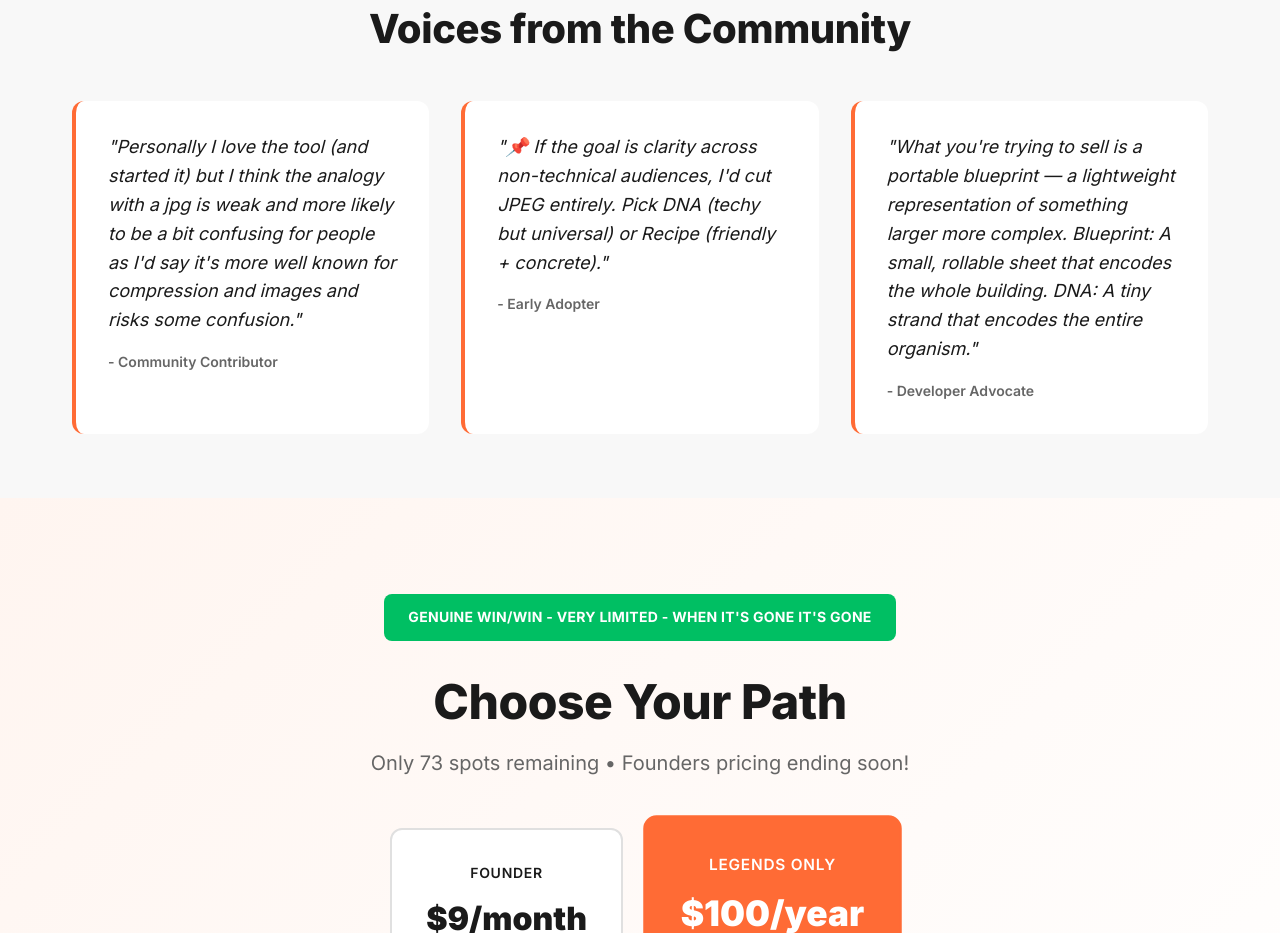
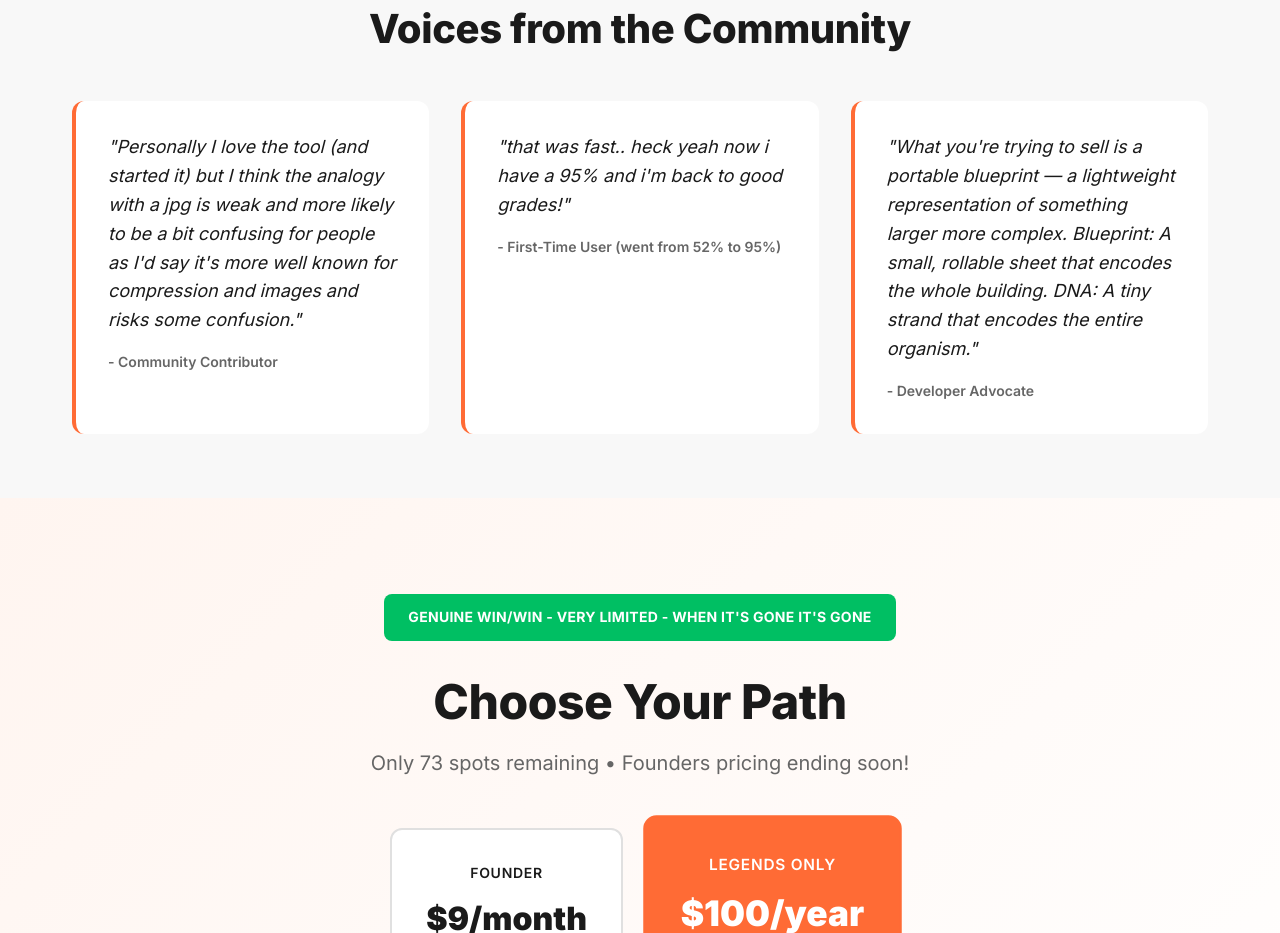
Before and after one commit to Wolfe-Jam/faf-one-svelte, a SvelteKit app: page /founders in a window 1280 px wide. Shown: the part 3280-4213 px from the top of the page. Built offline with nearby package versions, Linux system fonts and the light colour scheme.

Commit message:
feat: Add real user testimonial showing 52% to 95% improvement

```diff
--- a/src/routes/founders/+page.svelte
+++ b/src/routes/founders/+page.svelte
@@ -190,8 +190,8 @@
 			</div>
 
 			<div class="testimonial">
-				<p>"📌 If the goal is clarity across non-technical audiences, I'd cut JPEG entirely. Pick DNA (techy but universal) or Recipe (friendly + concrete)."</p>
-				<div class="testimonial-author">- Early Adopter</div>
+				<p>"that was fast.. heck yeah now i have a 95% and i'm back to good grades!"</p>
+				<div class="testimonial-author">- First-Time User (went from 52% to 95%)</div>
 			</div>
 
 			<div class="testimonial">
```
